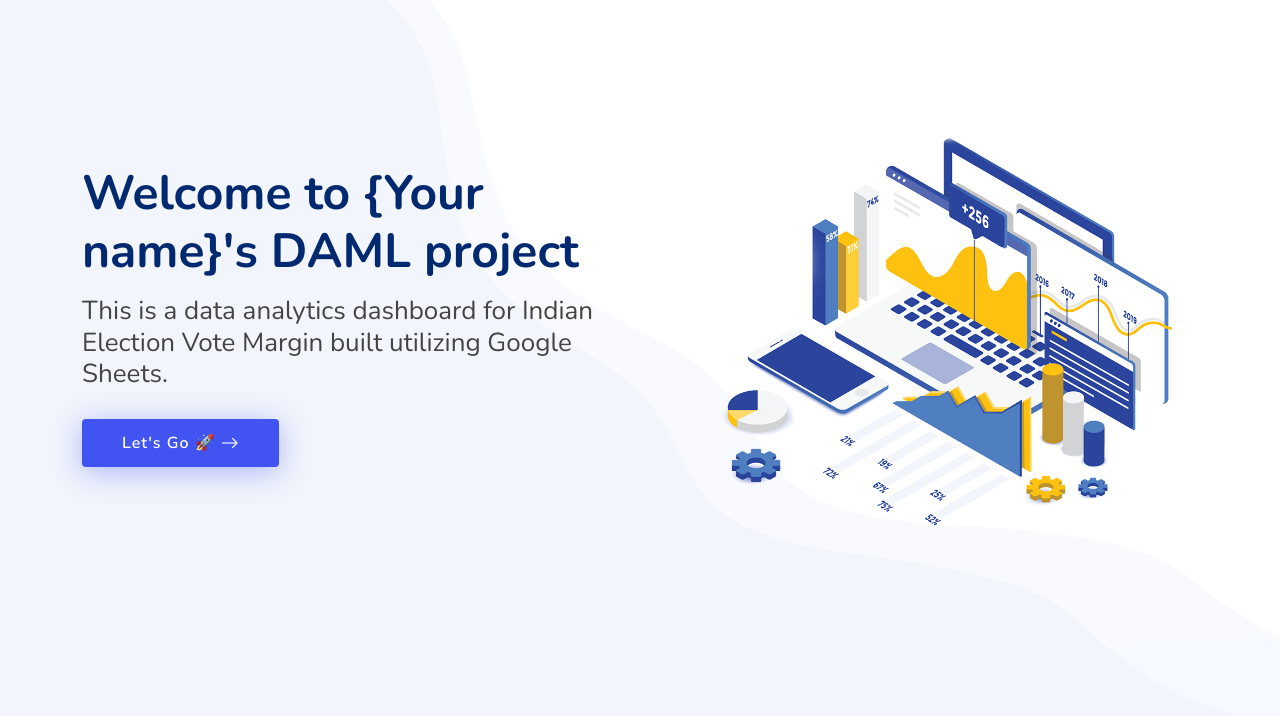
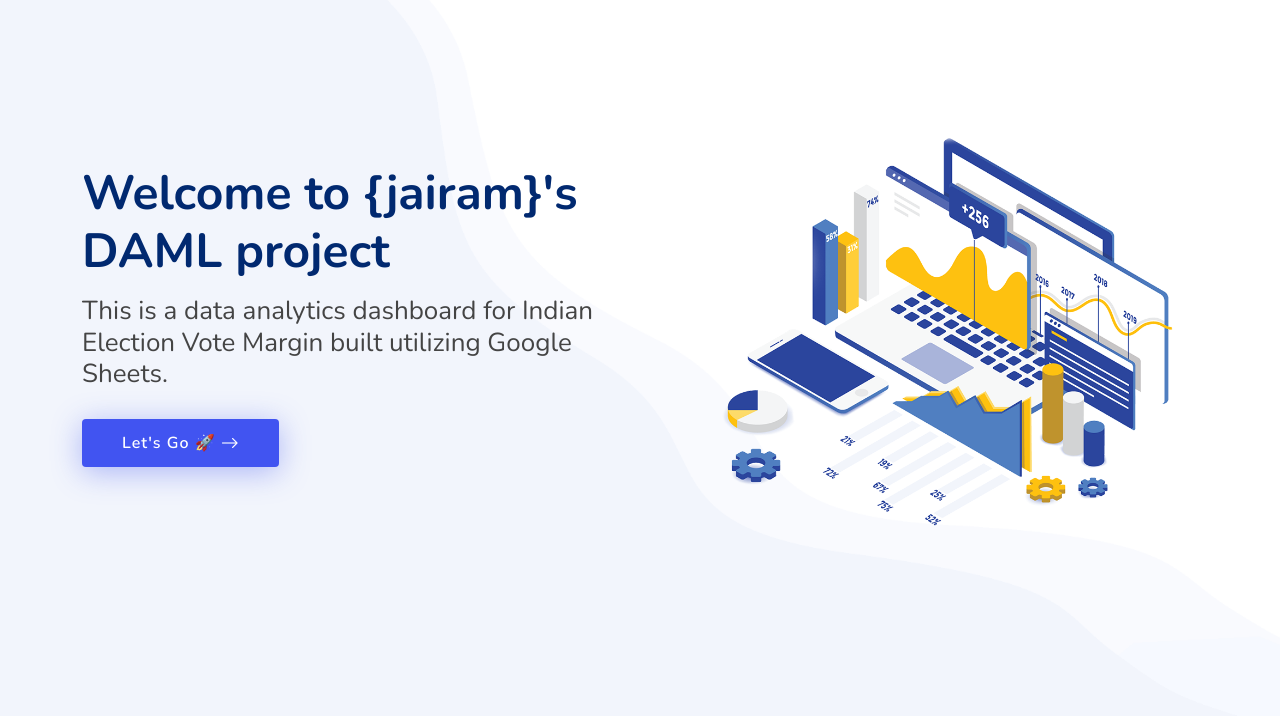
Before and after one commit to JAIRAMKALIVARAPU/DAMLJAIRAM, a plain HTML site: page index.html in a window 1280 px wide. Shown: the part 84-800 px from the top of the page. Drawn offline with nearby package versions, Linux system fonts and the light colour scheme.

Commit message:
website added

```diff
--- a/index.html
+++ b/index.html
@@ -61,7 +61,7 @@
       <div class="row">
         <div class="col-lg-6 d-flex flex-column justify-content-center">
           <h1 data-aos="fade-up">
-            Welcome to {Your name}'s DAML project
+            Welcome to {jairam}'s DAML project
           </h1>
           <h2 data-aos="fade-up" data-aos-delay="400">
             This is a data analytics dashboard for Indian Election Vote Margin built utilizing Google Sheets.
@@ -108,7 +108,7 @@
           <div class="col-lg-12 d-flex flex-column text-center justify-content-center" data-aos="fade-up"
             data-aos-delay="200">
             <!-- NOTE Insert your google sheet link here -->
-
+            <iframe src="https://docs.google.com/spreadsheets/d/e/2PACX-1vQw5R6CUdQbw3KO0VVWX8gF1lQevWhxqhBGkMeo1ZomVqMzS7Db6FpWkx6Mqqfy_AkjHvkPOh6XQpwa/pubhtml?gid=2034840625&amp;single=true&amp;widget=true&amp;headers=false"></iframe>
           </div>
         </div>
       </div>
```
